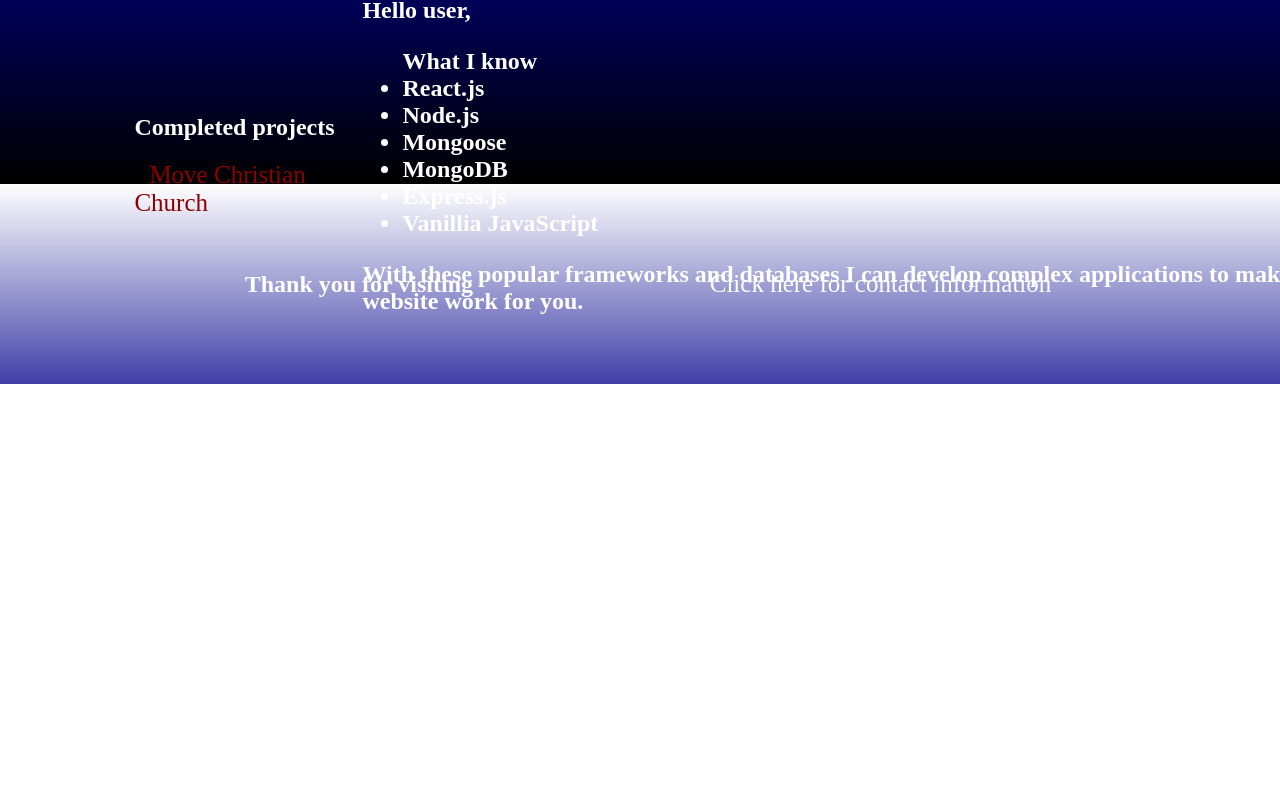
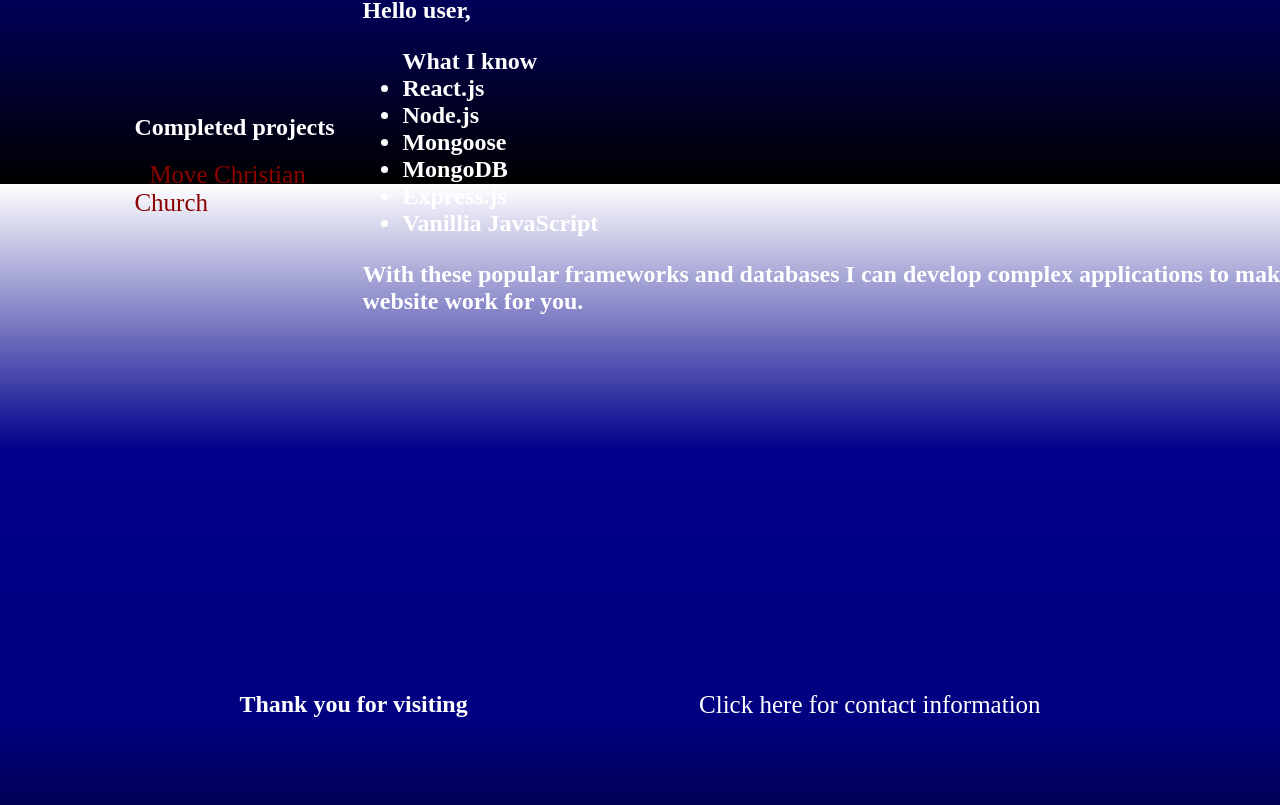
Before and after one commit to IdeclareWar406/production, a React (Vite) app in the folder myPortfolio/client/: page / in a window 1280 px wide. Shown: the part 616-1421 px from the top of the page. Before the commit the page ends 1000 px from the top, so only its background shows below. Built offline with nearby package versions, Linux system fonts and the light colour scheme.

Commit message:
more updates

```diff
--- a/myPortfolio/client/src/Footer.jsx
+++ b/myPortfolio/client/src/Footer.jsx
@@ -15,16 +15,16 @@ const path= window.location
 
         </div>
     )}
-    if(path.pathname === '/'){
-        return(
-            <div style={{position: 'relative', top: '150%'}} className="footer">
+    // if(path.pathname === '/'){
+    //     return(
+    //         <div style={{position: 'relative', top: '150%'}} className="footer">
 
-            <h2>Thank you for visiting</h2>
-            <Link className="contact" to='/contact'>Click here for contact information</Link>
+    //         <h2>Thank you for visiting</h2>
+    //         <Link className="contact" to='/contact'>Click here for contact information</Link>
 
-            </div>
-        )
-    }
+    //         </div>
+    //     )
+    // }
     else
     return(
         <div style={{position: 'relative', top: '275%'}} className="footer">
--- a/myPortfolio/client/src/index.css
+++ b/myPortfolio/client/src/index.css
@@ -136,8 +136,8 @@ body{
     display:flex;
     align-items: center;
     justify-content: space-evenly;
-    position: absolute;
-    top:100%;
+    position:relative ;
+    top:500px;
     width:100%;
 
 
```
